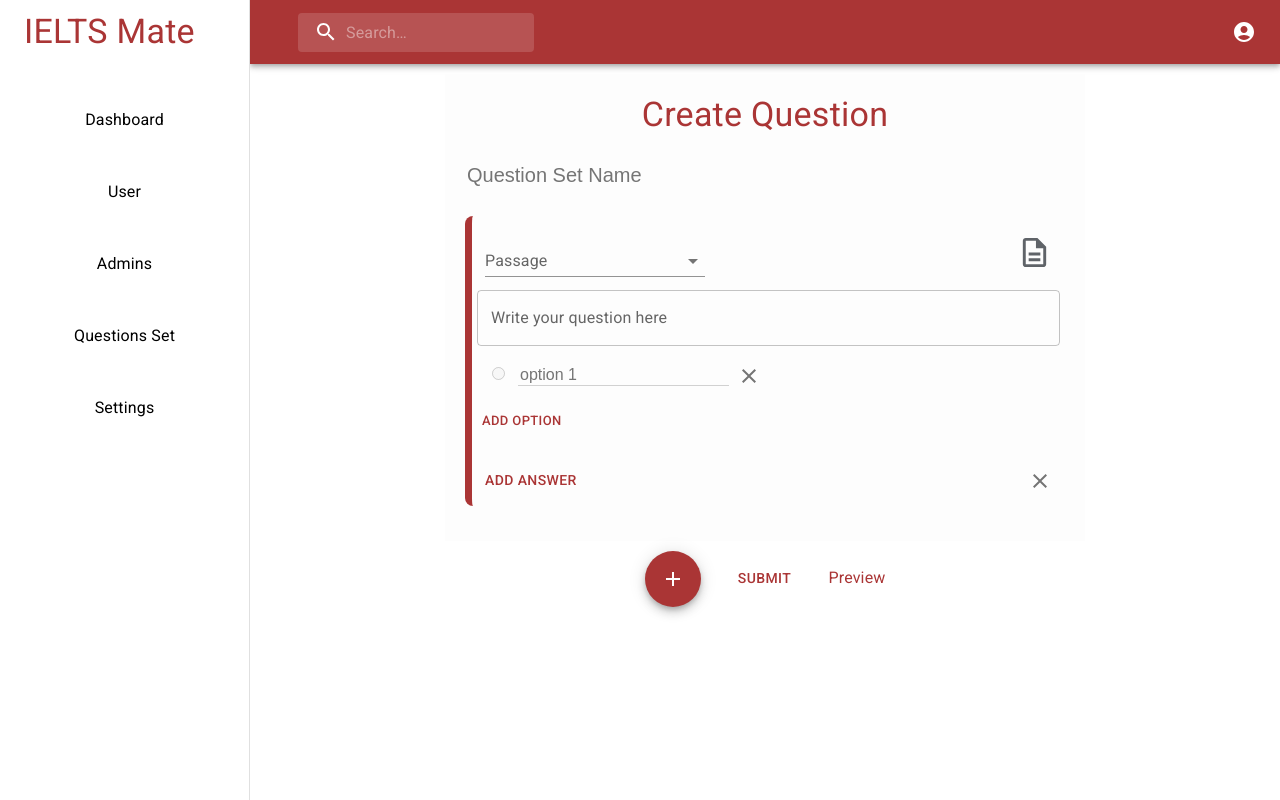
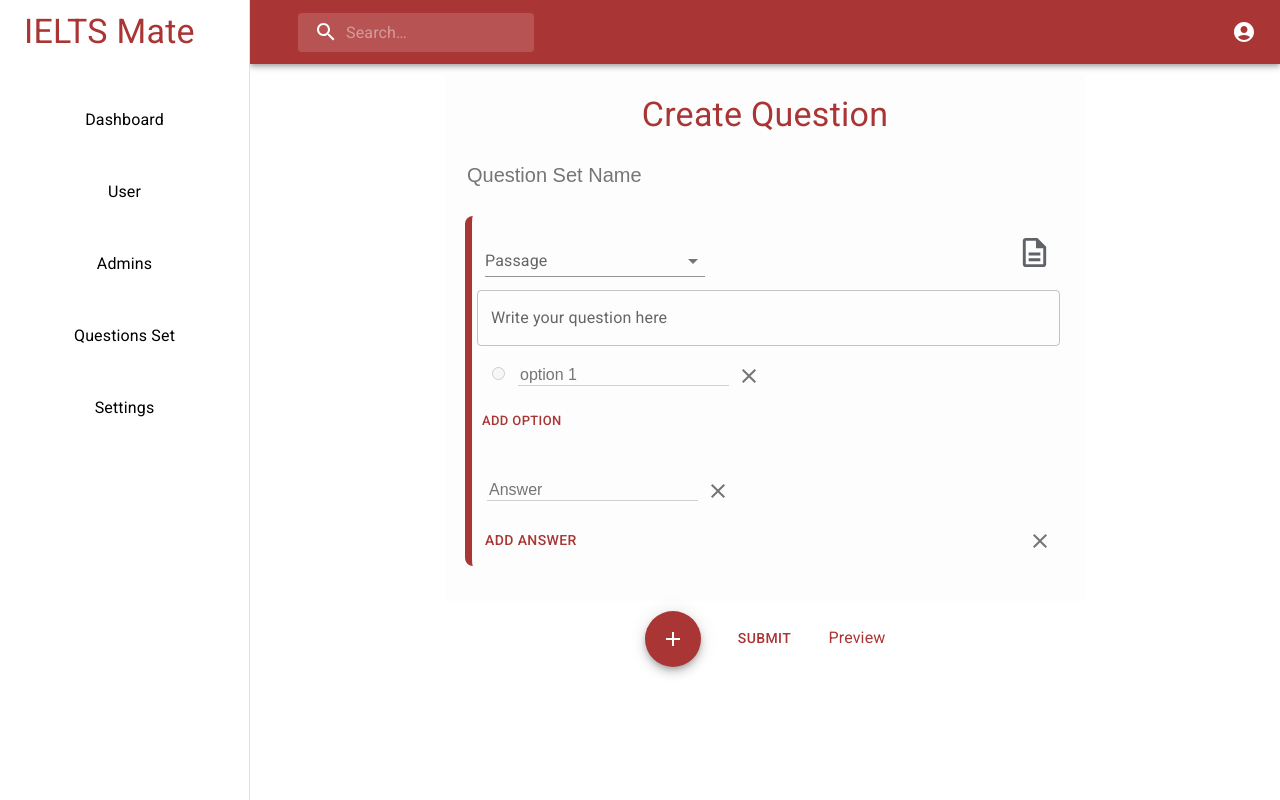
Before and after one commit to rahmanrafi32/Adminpanel-Template, a React (Create React App) app: page /questionset in a window 1280 px wide. Built offline with nearby package versions, Linux system fonts and the light colour scheme.

Commit message:
add answer function added

```diff
--- a/src/App.js
+++ b/src/App.js
@@ -19,8 +19,9 @@ import theme from './Components/Pages/Theme'
 export  const QuestionSets = createContext();
 
 function App() {
-    const [questions, setQuestions] = useState([{
+    const [questions, setQuestions] = useState({
         questionSetName: "",
+        questionSet:[{
             questionText: "",
             questionType: "radio",
             isPassage:false,
@@ -28,9 +29,13 @@ function App() {
                 {passage: ""}
             ],
             options: [
-            {optionText: ""}
+                {option: ""}
+            ],
+            answers:[
+                {answer:""}
             ]
-    }]);
+        }]
+    });
   return (
     <ThemeProvider theme={theme}>
         <QuestionSets.Provider value={[questions, setQuestions]}>
--- a/src/Components/Pages/CreateQues.jsx
+++ b/src/Components/Pages/CreateQues.jsx
@@ -13,8 +13,6 @@ import {
 } from "@mui/material";
 import {AddCircleOutline, Close, DescriptionOutlined} from "@mui/icons-material";
 import {QuestionSets} from "../../App";
-import Fab from "@mui/material/Fab";
-
 
 const Container = styled("div")(({theme}) => ({
     width: "50vw",
@@ -82,97 +80,120 @@ const CreateQues = () => {
     const [questions, setQuestions] = useContext(QuestionSets);
 
     const addQuesSetName = (text) => {
-        let newQuesName = [...questions];
+        let newQuesName = {...questions};
         newQuesName.questionSetName = text;
         setQuestions(newQuesName);
     };
 
     const changeQuesType = (type, i) => {
-        let newQuestionType = [...questions];
-        newQuestionType[i].questionType = type;
+        let newQuestionType = {...questions};
+        newQuestionType.questionSet[i].questionType = type;
         setQuestions(newQuestionType);
+        console.log("newQuestionType", newQuestionType)
     };
 
     const addQuesText = (text, i) => {
-        let newQuestionText = [...questions];
-        newQuestionText[i].questionText = text;
+        let newQuestionText = {...questions};
+        newQuestionText.questionSet[i].questionText = text;
         setQuestions(newQuestionText);
+        console.log("newQuestionText", newQuestionText);
     };
 
     const ChangeOptionValue = (text, i, j) => {
-        let newOptions = [...questions];
-        newOptions[i].options[j].optionText = text;
+        let newOptions = {...questions};
+        newOptions.questionSet[i].options[j].option = text;
         setQuestions(newOptions);
     };
 
     const AddOption = (i) => {
-        let newOption = [...questions];
-        newOption[i].options.push({optionText: "option " + (newOption[i].options.length + 1)});
+        let newOption = {...questions};
+        newOption.questionSet[i].options.push({option: "option " + (newOption.questionSet[i].options.length + 1)});
         setQuestions(newOption);
     };
 
     const RemoveOption = (i, k) => {
-        let removeOptions = [...questions];
-        if (removeOptions[i].options.length > 0) {
-            removeOptions[i].options.splice(k, 1);
+        let removeOptions = {...questions};
+        if (removeOptions.questionSet[i].options.length > 0) {
+            removeOptions.questionSet[i].options.splice(k, 1);
             setQuestions(removeOptions);
         }
     };
 
     const AddPassage = (i) => {
-        let newPassage = [...questions];
-        newPassage[i].isPassage = true;
+        let newPassage = {...questions};
+        newPassage.questionSet[i].isPassage = true;
         setQuestions(newPassage);
     }
 
     const AddNewPassage = (i) => {
-        let newPassage = [...questions];
-        newPassage[i].passages.push({passage: ""});
+        let newPassage = {...questions};
+        newPassage.questionSet[i].passages.push({passage: ""});
         setQuestions(newPassage);
     };
 
     const addPassage = (text, i, j) => {
-        let newPassage = [...questions];
-        newPassage[i].passages[j].passage = text;
+        let newPassage = {...questions};
+        newPassage.questionSet[i].passages[j].passage = text;
         setQuestions(newPassage);
     }
 
     const RemovePassage = (i, k) => {
-        let removePassages = [...questions];
-        if (removePassages[i].passages.length > 0) {
-            removePassages[i].passages.splice(k, 1);
-            if (removePassages[i].passages.length === 0) {
-                removePassages[i].isPassage = false
-                removePassages[i].passages.push({passage: "Passage"});
+        let removePassages = {...questions};
+        if (removePassages.questionSet[i].passages.length > 0) {
+            removePassages.questionSet[i].passages.splice(k, 1);
+            if (removePassages.questionSet[i].passages.length === 0) {
+                removePassages.questionSet[i].isPassage = false
+                removePassages.questionSet[i].passages.push({passage: "Passage"});
             }
             setQuestions(removePassages);
         }
     };
 
     const removeQuestion = (i) => {
-        let removeQuestion = [...questions];
-        if (removeQuestion.length > 0) {
-            removeQuestion.splice(i, 1);
+        let removeQuestion = {...questions};
+        if (removeQuestion.questionSet.length > 0) {
+            removeQuestion.questionSet.splice(i, 1);
             setQuestions(removeQuestion);
         }
     }
+
+    const createAnswerField = (i) => {
+        let newAnswer = {...questions};
+        newAnswer.questionSet[i].answers.push({answer: "Answer"});
+        setQuestions(newAnswer);
+    }
+    const addAnswers = (text, i, j) => {
+        let newAnswer = {...questions}
+        newAnswer.questionSet[i].answers[j].answer = text;
+        setQuestions(newAnswer);
+    }
+
+    const removeAnswers= (i,j)=>{
+        let removeOptions = {...questions};
+        if (removeOptions.questionSet[i].answers.length > 0) {
+            removeOptions.questionSet[i].answers.splice(j, 1);
+            setQuestions(removeOptions);
+        }
+    }
+
+    console.log(questions.questionSet)
 
     return (
         <Container>
             <HeaderTitle variant={"h4"}>Create Question</HeaderTitle>
             <QuesSetName>
                 <input type="text" placeholder={"Question Set Name"}
-                       onBlur={(event) => addQuesSetName(event.target.value)}/>
+                       onBlur={event => addQuesSetName(event.target.value)}/>
             </QuesSetName>
 
-            {questions.map((question, index) => <div key={index}
+            {questions.questionSet.map((question, index) =>
+                <div key={index}
                      style={{
                          borderLeft: '7px solid #aa3535',
                          marginBottom: '15px',
                          borderRadius: 8,
                          padding: 5
                      }}>
-
                     <Question>
                         <div style={{display: 'flex', justifyContent: 'space-between'}}>
                             <FormControl variant="standard" sx={{m: 1, minWidth: 220}}>
@@ -252,15 +273,24 @@ const CreateQues = () => {
                         </div>
                     </Option>)}
 
-                    {question.options.length && (
                     <div>
                         <Button color={"primary"} size="small"
                                 onClick={() => AddOption(index, question.questionType)}>Add option</Button>
                     </div>
-                    )}
+
                     <br/>
+
+                    {question.answers.map((answer, j) => <Option key={j}><div>
+                            <input type={"text"} placeholder={"Answer"}
+                                   onChange={e => addAnswers(e.target.value, index, j)}/>
+                            <IconButton aria-label="delete" onClick={() => removeAnswers(index, j)} >
+                                <Close/>
+                            </IconButton>
+                        </div>
+                    </Option>)}
+
                     <div style={{display: 'flex', justifyContent: 'space-between'}}>
-                        <Button>Add Answer</Button>
+                        <Button onClick={() => createAnswerField(index)}>Add Answer</Button>
                         <Tooltip title={"Remove Question"}>
                             <IconButton onClick={() => removeQuestion(index)}>
                                 <Close fontSize={"medium"}/>
--- a/src/Components/Pages/PreviewQues.jsx
+++ b/src/Components/Pages/PreviewQues.jsx
@@ -33,15 +33,15 @@ const PreviewQues = () => {
     return (
         <Div>
             <Container>
-                <Typography variant={"h3"} sx={{textAlign:'center', m:5}}>Set Name</Typography>
-                {questions.map((question, index) =>
+                <Typography variant={"h3"} sx={{textAlign:'center', m:5}}>{questions.questionSetName}</Typography>
+                {questions.questionSet.map((question, index) =>
                     <div key={index}>
                         {question.passages.map((passage, index) => <Typography key={index} variant={"h5"}>{passage.passage}</Typography>)}
                         <Typography variant={"h5"}>{index + 1}. {question.questionText}</Typography>
                         {question.options.map((option, j) => <OptionDiv key={j}>
                             {(question.questionType !== 'file' && question.questionType !== 'text') &&
                             <input type={question.questionType} disabled/>}
-                            <p>{option.optionText}</p>
+                            <p>{option.option}</p>
                         </OptionDiv>)}
                     </div>
                 )}
--- a/src/Components/Pages/QuestionSet.jsx
+++ b/src/Components/Pages/QuestionSet.jsx
@@ -25,21 +25,24 @@ const Div = styled('div')(({theme}) => ({
 const QuestionSet = () => {
     const [questions, setQuestions] = useContext(QuestionSets);
 
-    const addAnotherQues = () => {
-        setQuestions([
-            ...questions,
-            {
+        const addAnotherQues = () => {
+            let addAnotherQues = {...questions};
+            addAnotherQues.questionSet.push({
                 questionText: "",
                 questionType: "radio",
-                isPassage: false,
-                passages: [
+                isPassage:false,
+                passages:[
                     {passage: ""}
                 ],
                 options: [
-                    {optionText: ""}
+                    {option: ""}
+                ],
+                answers:[
+                    {answer:""}
                 ]
-            }]);
-    };
+            })
+            setQuestions(addAnotherQues)
+        };
 
 
     const submitQuestion = () => {
```
Lines whose indentation alone changed are shown as unchanged.
